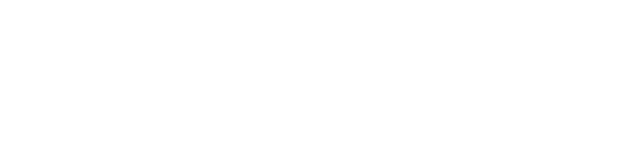
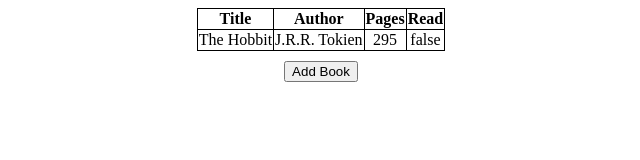
Before and after one commit to VictorFAL/odin-library, a plain HTML site: page index.html in a window 1280 px wide. Shown: the whole page, without its empty margins (319-959 px from the left). Drawn offline with Linux system fonts and the light colour scheme.

Commit message:
form and some button functionalities

```diff
--- a/index.html
+++ b/index.html
@@ -9,7 +9,33 @@
         <script src="./script.js" defer></script>
         <title>Library</title>
     </head>
+
     <body>
+        <table>
+            <tr>
+                <th>Title</th>
+                <th>Author</th>
+                <th>Pages</th>
+                <th>Read</th>
+            </tr>
+        </table>
+
+        <button type="button" id="btn-show">Add Book</button>
+
+        <form>
+            <label for="title">Title</label>
+            <input id="title">
+            <label for="author">Author</label>
+            <input id="author">
+            <label for="pages">Pages</label>
+            <input type="number" id="pages">
+            <label for="read">Read</label>
+            <select name="read" id="read">
+                <option value="false">No</option>
+                <option value="true">Yes</option>
+            </select>
+            <button type="button" id="btn-add">Add</button>
+        </form>
 
     </body>
 </html>
--- a/script.js
+++ b/script.js
@@ -1,3 +1,5 @@
+let library = [];
+
 function Book(title, author, pages, read) {
     this.title = title;
     this.author = author;
@@ -8,3 +10,47 @@ function Book(title, author, pages, read) {
 Book.prototype.info = function() {
     return `${this.title} by ${this.author} | ${this.pages} pages | read: ${this.read}`;
 }
+
+function addBook(title, author, pages, read) {
+    let book = new Book(title, author, pages, read);
+    library.push(book);
+}
+
+// test
+addBook('The Hobbit', 'J.R.R. Tokien', 295, false);
+
+const table = document.querySelector('table');
+
+library.forEach(book => {
+    table.innerHTML += `<tr>
+                            <td>
+                                ${book.title}
+                            </td>
+                            <td>
+                                ${book.author}
+                            </td>
+                            <td>
+                                ${book.pages}
+                            </td>
+                            <td>
+                                ${book.read}
+                            </td>
+                        </tr>`
+});
+
+const btnShow = document.getElementById('btn-show');
+const form = document.querySelector('form');
+btnShow.addEventListener('click', () => {
+    form.style.display = 'block';
+    btnShow.style.display = 'none';
+});
+
+const btnAdd = document.getElementById('btn-add');
+btnAdd.addEventListener('click', () => {
+    /*
+        ADD BOOKS HERE
+    */
+
+    btnShow.style.display = 'block';
+    form.style.display = 'none';
+});
--- a/styles.css
+++ b/styles.css
@@ -0,0 +1,20 @@
+table, th, td {
+    border: 1px solid black;
+    border-collapse: collapse;
+    text-align: center;
+}
+
+body {
+    display: flex;
+    flex-direction: column;
+    align-items: center;
+    justify-content: center;
+}
+
+form {
+    display: none;
+}
+
+table {
+    margin-bottom: 10px;
+}
```
